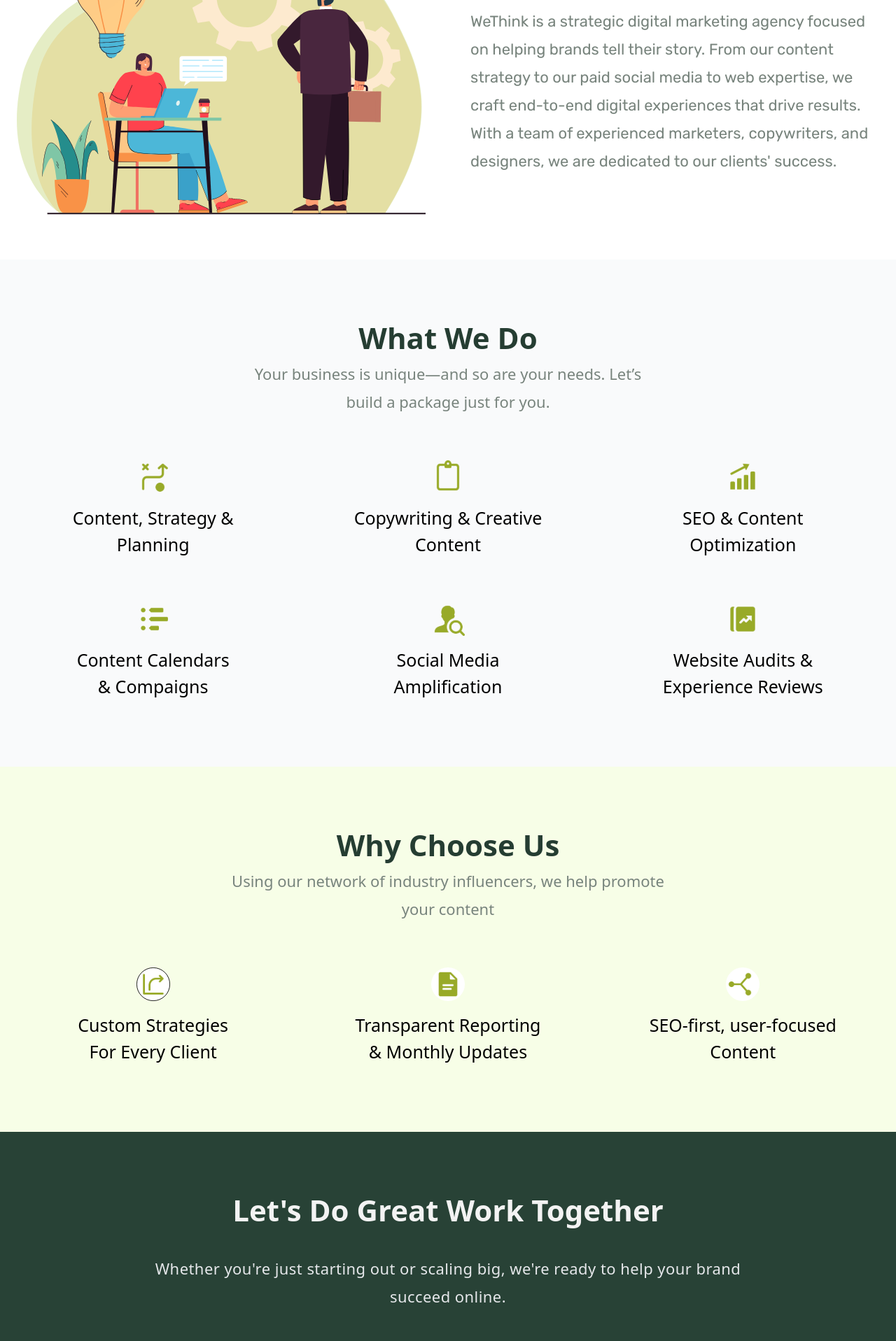
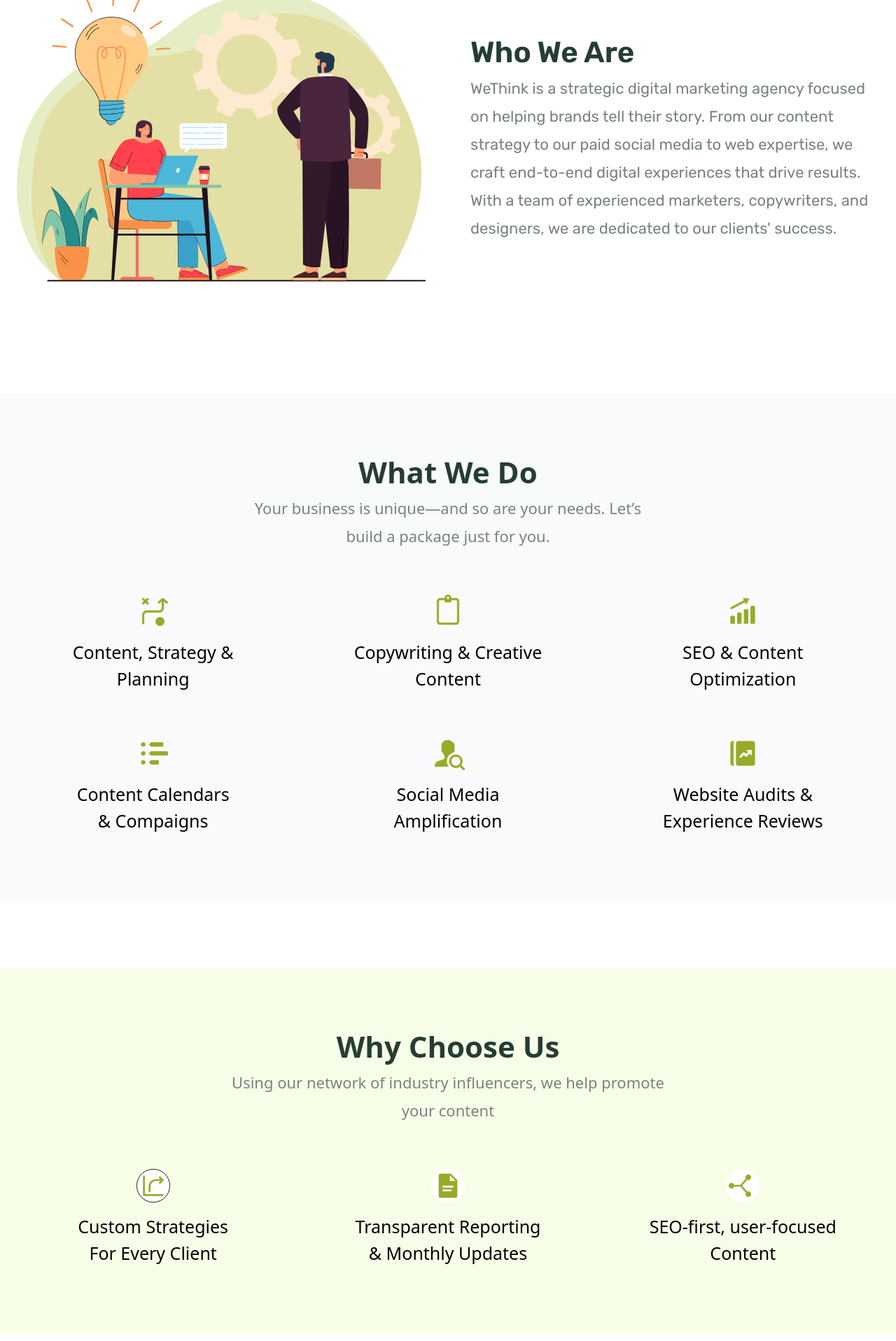
Before and after one commit to dicotr-ai/website, a Next.js app: page /about in a window 1280 px wide. Shown: the part 880-2797 px from the top of the page at 70% size. Built offline with nearby package versions, Linux system fonts and the light colour scheme.

Commit message:
Page UI done

```diff
--- a/app/about/page.tsx
+++ b/app/about/page.tsx
@@ -1,43 +1,57 @@
 "use client";
 
-import React from 'react';
-import Hero from '@/app/components/pages/hero'
-import Acknowlegde from '../components/pages/acknowlegde';
-import MissionAndVision from '@/app/components/pages/missionAndVision';
-import Footer from '@/app/components/pages/footer';
-import CallToAction from '@/app/components/pages/callToAction';
-import Header from '@/app/components/pages/header'
-import OurWork from '@/app/components/pages/ourWork'
-import WhyToChooseUs from '@/app/components/pages/whyToChooseUs'
+import React from "react";
+import Hero from "@/app/components/pages/hero";
+import Acknowlegde from "@/app/components/pages/acknowlegde";
+import MissionAndVision from "@/app/components/pages/missionAndVision";
+import Footer from "@/app/components/pages/footer";
+import CallToAction from "@/app/components/pages/callToAction";
+import Header from "@/app/components/pages/header";
+import OurWork from "@/app/components/pages/ourWork";
+import WhyToChooseUs from "@/app/components/pages/whyToChooseUs";
 
-const page = () => {
+const AboutPage = () => {
   return (
     <div className="bg-white font-sans">
       {/* Header */}
-            <Header/>
+      <Header />
 
-            {/* Hero section */}
-            <Hero/>
+      <main className="flex flex-col gap-24">
+        {/* Hero Section */}
+        <section id="hero">
+          <Hero />
+        </section>
 
         {/* Who We Are Section */}
-            <Acknowlegde/>
+        <section id="about">
+          <Acknowlegde />
+        </section>
 
         {/* What We Do Section */}
-            <OurWork/>
+        <section id="work">
+          <OurWork />
+        </section>
 
         {/* Why Choose Us Section */}
-            <WhyToChooseUs/>
+        <section id="why-us">
+          <WhyToChooseUs />
+        </section>
 
         {/* Our Mission & Vision Section */}
-            <MissionAndVision/>
+        <section id="mission-vision">
+          <MissionAndVision />
+        </section>
 
         {/* Let's Do Great Work Together (CTA) Section */}
-            <CallToAction/>
+        <section id="cta">
+          <CallToAction />
+        </section>
+      </main>
 
       {/* Footer */}
-            <Footer/>
+      <Footer />
     </div>
   );
 };
 
-export default page;
+export default AboutPage;
--- a/app/components/pages/callToAction.tsx
+++ b/app/components/pages/callToAction.tsx
@@ -9,10 +9,10 @@
                         <h2 className="text-[#F3F3F3] text-[42px] font-rubik font-semibold break-words">Let&apos;s Do Great Work Together</h2>
                         <p className="text-center text-[#E5E7EA] text-[22px] font-rubik font-normal leading-[40px] tracking-[0.44px] break-words">Whether you&apos;re just starting out or scaling big, we&apos;re ready to help your brand<br /> succeed online.</p>
                     </div>
-                    <div className="mt-8 flex justify-center space-x-4">
+                    <div className="mt-8 flex flex-col md:flex-row justify-center space-x-4">
                         <Button label="Contact Us"/>
                         <div className="relative mt-12 w-[293px] h-[78px]">
-                            <button className="bg-white text-gray-800 font-bold px-8 py-3 relative w-full h-full rounded-full  hover:bg-gray-200 transition-colors">
+                            <button className="cursor-pointer bg-white text-gray-800 font-bold px-8 py-3 relative w-full h-full rounded-full  hover:bg-gray-200 transition-colors">
                                 Request a FREE Website Scan
                             </button>
                         </div>
--- a/app/components/pages/missionAndVision.tsx
+++ b/app/components/pages/missionAndVision.tsx
@@ -1,16 +1,14 @@
-const missionAndVision = () =>{
-    return(
-        <>
-            <div className="w-full h-full relative overflow-hidden">
-                <div className="absolute left-[135px] top-[50px] text-[#253D32] text-[42px] font-rubik font-semibold">
-                    Our Mission & Vision
-                </div>
-                <div className="absolute left-[135px] top-[158px] w-[606px] text-[#78847D] text-[22px] font-rubik font-normal leading-[40px]">
-                    Using our network of industry influencers, we help promote your content
-                </div>
-            </div>
-        </>
+const MissionAndVision = () => {
+    return (
+        <section className="w-full py-20 px-6 text-left">
+            <h2 className="text-[#253D32] text-[42px] font-rubik font-semibold mb-6">
+                Our Mission & Vision
+            </h2>
+            <p className="max-w-[606px] text-[#78847D] text-[22px] font-rubik font-normal leading-[40px]">
+                Using our network of industry influencers, we help promote your content
+            </p>
+        </section>
     );
-}
+};
 
-export default missionAndVision;
+export default MissionAndVision;
```
Lines whose indentation alone changed are shown as unchanged.
